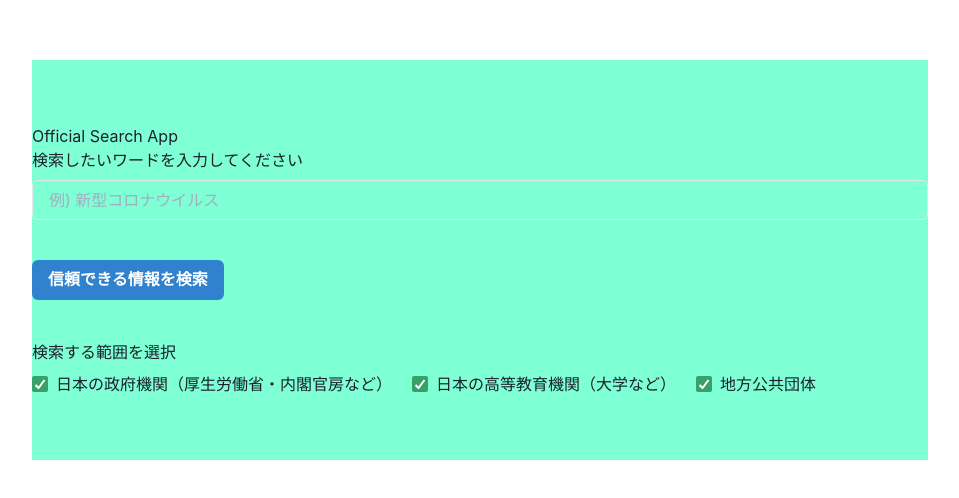
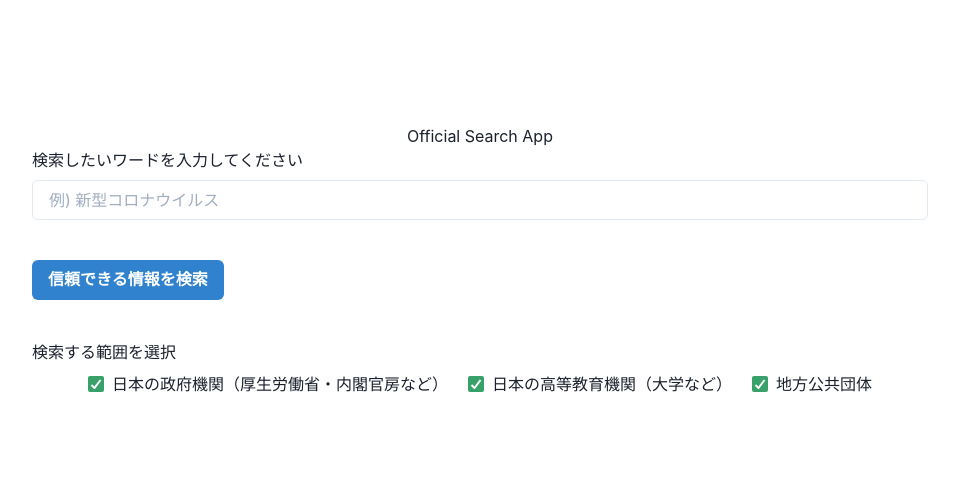
Before and after one commit to joel2145/official-search, a React (Create React App) app: page / in a window 1280 px wide. Shown: the part 140-638 px from the top of the page, without its empty margins (160-1119 px from the left). Built offline with nearby package versions, Linux system fonts and the light colour scheme.

Commit message:
テキストを真ん中に表示しました

```diff
--- a/src/pages/SearchPage.js
+++ b/src/pages/SearchPage.js
@@ -56,14 +56,14 @@ export const SearchPage = () => {
       <div className={classes.container}>
         <div className={classes.box}>
           <FormControl className={classes.contents}>
-            <h1>Official Search App</h1>
-            <FormLabel htmlFor=''>検索したいワードを入力してください</FormLabel>
-            <Input id='searchWord' type='search' placeholder='例) 新型コロナウイルス' size='md' value={searchWord} onChange={searchWordChange} />
+            <h1 className={classes.text}>Official Search App</h1>
+            <FormLabel htmlFor='' className={classes.text}>検索したいワードを入力してください</FormLabel>
+            <Input id='searchWord' type='search' placeholder='例) 新型コロナウイルス' size='md' value={searchWord} onChange={searchWordChange} className={classes.textBox} />
 
-            <Button onClick={() => submit()} colorScheme='blue' size='md' marginTop="10" marginBottom="10" >信頼できる情報を検索</Button>
+            <Button onClick={() => submit()} colorScheme='blue' size='md' marginTop="10" marginBottom="10" className={classes.submitButton}>信頼できる情報を検索</Button>
 
-            <FormLabel as='legend'>検索する範囲を選択</FormLabel>
-            <Stack spacing={5} direction='row'>
+            <FormLabel as='legend' className={classes.text}>検索する範囲を選択</FormLabel>
+            <Stack spacing={5} direction='row' className={classes.text}>
               <Checkbox colorScheme='green' onChange={goChange} value="go.jp" id="go" defaultChecked>
                 日本の政府機関（厚生労働省・内閣官房など）
               </Checkbox>
--- a/src/pages/SearchPage.module.scss
+++ b/src/pages/SearchPage.module.scss
@@ -7,7 +7,7 @@
 }
 
 .box {
-  background-color: aquamarine;
+  // background-color: aquamarine;
   width: 70%;
   height: 50vh;
   display: flex;
@@ -15,6 +15,26 @@
   align-items: center;
 }
 
+.submitButton {
+  display: flex;
+  // width: 100%;
+  justify-content: center;
+  text-align: center;
+}
+.text {
+  display: flex;
+  width: 100%;
+  justify-content: center;
+  text-align: center;
+}
+
+.textBox {
+  display: flex;
+  width: 70%;
+  justify-content: center;
+  // text-align: center;
+}
+
 // .contents {
 //   display: flex;
 //   justify-content: center;
```
